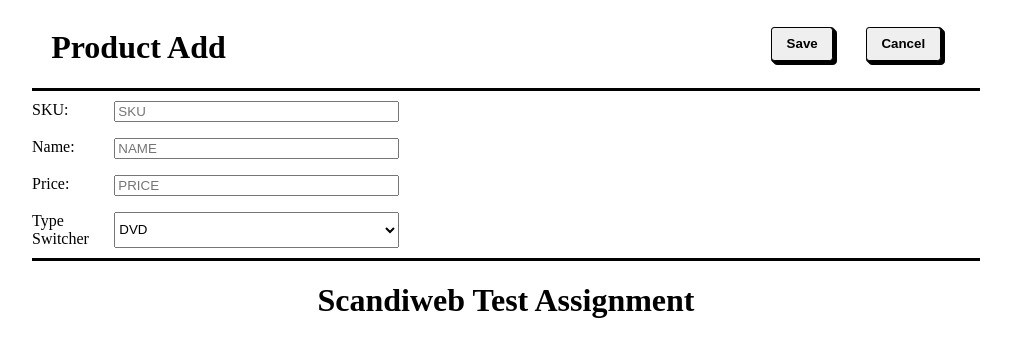
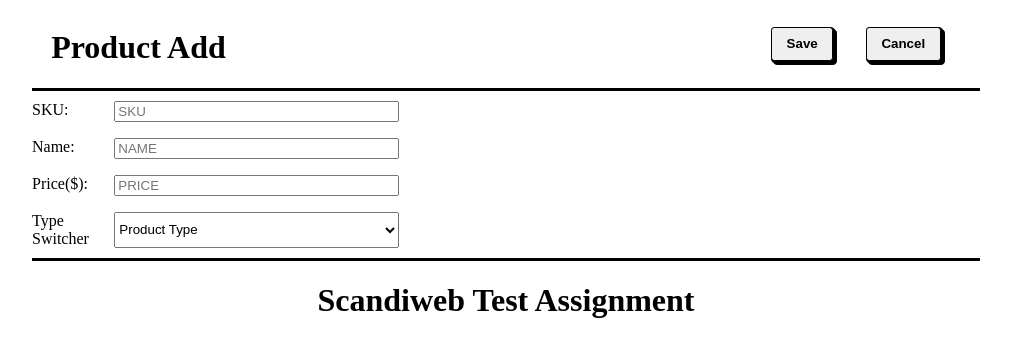
Before and after one commit to VensanDrot/React_PHP, a React (Create React App) app in the folder frontend/: page /add-product in a window 1280 px wide. Shown: the top 356 px of the page, without its empty margins (134-1145 px from the left). Built offline with nearby package versions, Linux system fonts and the light colour scheme.

Commit message:
Selector && value assignement

```diff
--- a/frontend/src/pages/CreatePage/index.tsx
+++ b/frontend/src/pages/CreatePage/index.tsx
@@ -1,9 +1,33 @@
-import React from "react";
+import React, { useState } from "react";
 import { Link } from "react-router-dom";
 import "./index.css";
 import "../MainPage/index.css";
 
 const CreatePage = () => {
+  const [skuError, setSkuError] = useState("");
+  const [nameError, setNameError] = useState("");
+  const [priceError, setPriceError] = useState("");
+  const [sku, setSku] = useState("");
+  const [name, setName] = useState("");
+  const [price, setPrice] = useState("");
+  const [type, setType] = useState("");
+
+  const skuHandler = (e: React.ChangeEvent<HTMLInputElement>) => {
+    setSku(e.target.value);
+  };
+
+  const nameHandler = (e: React.ChangeEvent<HTMLInputElement>) => {
+    setName(e.target.value);
+  };
+
+  const priceHandler = (e: React.ChangeEvent<HTMLInputElement>) => {
+    setPrice(e.target.value);
+  };
+
+  const typeHandler = (e: React.ChangeEvent<HTMLSelectElement>) => {
+    setType(e.target.value);
+  };
+
   return (
     <div>
       <div className="top_part">
@@ -15,20 +39,25 @@
           </Link>
         </div>
       </div>
+
       <form action="" id="product_form">
         <label>SKU: </label>
-        <input type="text" id="sku" placeholder="SKU" />
+        <input onChange={skuHandler} value={sku} type="text" id="sku" placeholder="SKU" />
         <label>Name: </label>
-        <input type="text" id="name" placeholder="NAME" />
-        <label>Price: </label>
-        <input type="text" id="price" placeholder="PRICE" />
+        <input onChange={nameHandler} value={name} type="text" id="name" placeholder="NAME" />
+        <label>Price($): </label>
+        <input onChange={priceHandler} value={price} type="number" id="price" placeholder="PRICE" />
         <label>Type Switcher</label>
-        <select id="productType">
+        <select onChange={typeHandler} id="productType" defaultValue={"DEFAULT"}>
+          <option value="DEFAULT" disabled>
+            Product Type
+          </option>
           <option value="DVD">DVD</option>
           <option value="BOOK">Book</option>
           <option value="Furniture">Furniture</option>
         </select>
       </form>
+
       <div className="bottom">
         <h1>Scandiweb Test Assignment</h1>
       </div>
--- a/frontend/src/pages/MainPage/index.tsx
+++ b/frontend/src/pages/MainPage/index.tsx
@@ -67,7 +67,9 @@
           <Link to="/add-product">
             <button className="btn">ADD</button>
           </Link>
-          <button className="btn">MASS DELETE</button>
+          <button className="btn" id="delete-product-btn">
+            MASS DELETE
+          </button>
         </div>
       </div>
       <CardList data={data} handler={handler} />
```
